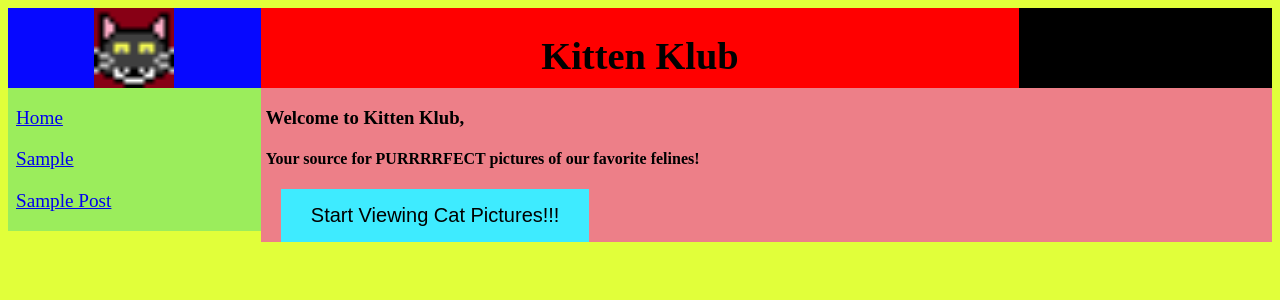
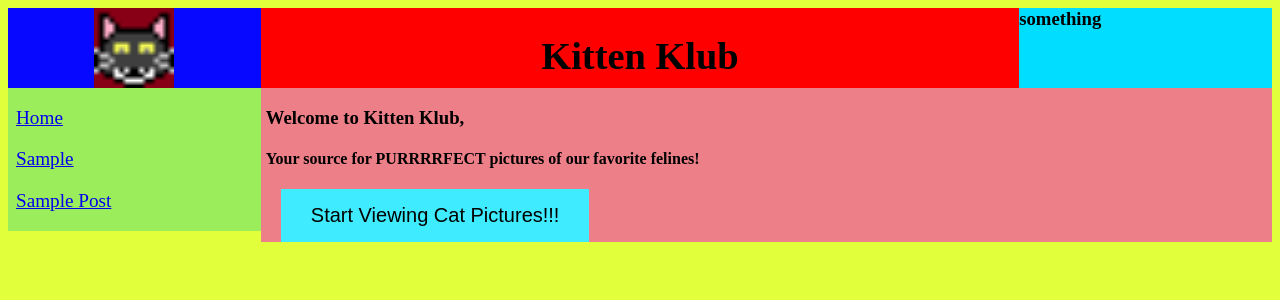
Before and after one commit to oconnells0/KittenKlub, a PHP site: page /Pages/home.html in a window 1280 px wide. Shown: the top 300 px of the page. Run offline with PHP 8.4, Linux system fonts and the light colour scheme.

Commit message:
Changed CSS so that you could see the profile link in the former "something" div

```diff
--- a/CSS/home.css
+++ b/CSS/home.css
@@ -26,12 +26,13 @@
     width: auto;
 }
 
-#something {
+#userNavBar {
     float: left;
     margin: 0px;
     width: 20%;
     height: 80px;
-    background-color: #000000;
+    background-color: #525252;
+    text-align: center;
 }
 
 #everything {
```
